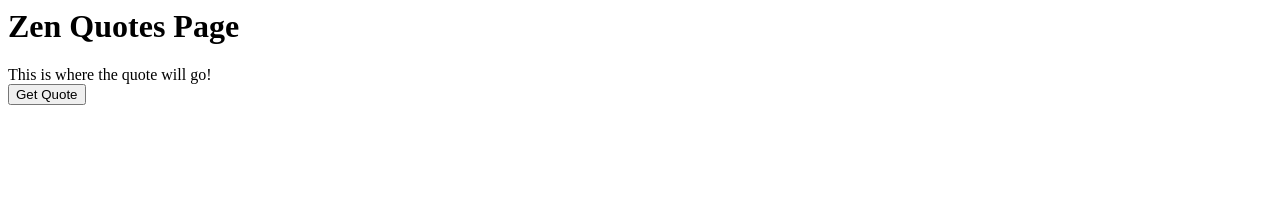
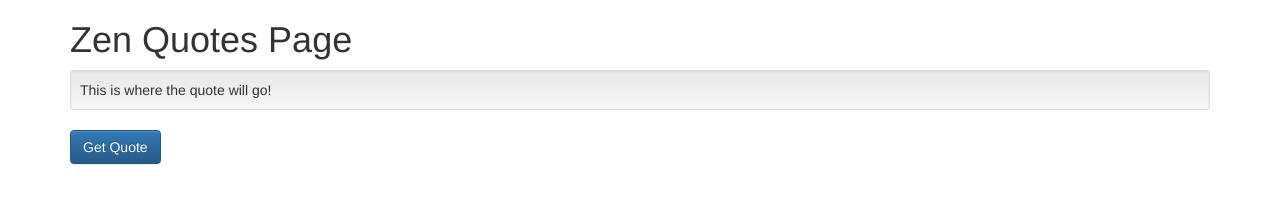
Before and after one commit to taracui/ZenQuotes, a plain HTML site: page index.html in a window 1280 px wide. Drawn offline with nearby package versions, Linux system fonts and the light colour scheme.

Commit message:
style the page

```diff
--- a/index.html
+++ b/index.html
@@ -1,6 +1,20 @@
-<h1>Zen Quotes Page</h1>
-<div class="js-quote">
+<html>
+<head><!-- Latest compiled and minified CSS -->
+	<link rel="stylesheet" href="https://maxcdn.bootstrapcdn.com/bootstrap/3.2.0/css/bootstrap.min.css">
+
+	<!-- Optional theme -->
+	<link rel="stylesheet" href="https://maxcdn.bootstrapcdn.com/bootstrap/3.2.0/css/bootstrap-theme.min.css">
+
+	<!-- Latest compiled and minified JavaScript -->
+	<script src="https://maxcdn.bootstrapcdn.com/bootstrap/3.2.0/js/bootstrap.min.js"></script>
+</head>
+
+<body class="container">
+	<h1>Zen Quotes Page</h1>
+	<div class="js-quote well well-sm">
 	This is where the quote will go!
-</div>
+	</div>
 
-<button class="new-quote">Get Quote</button>
+	<button class="new-quote btn btn-primary">Get Quote</button>
+</body>
+</html>
```
